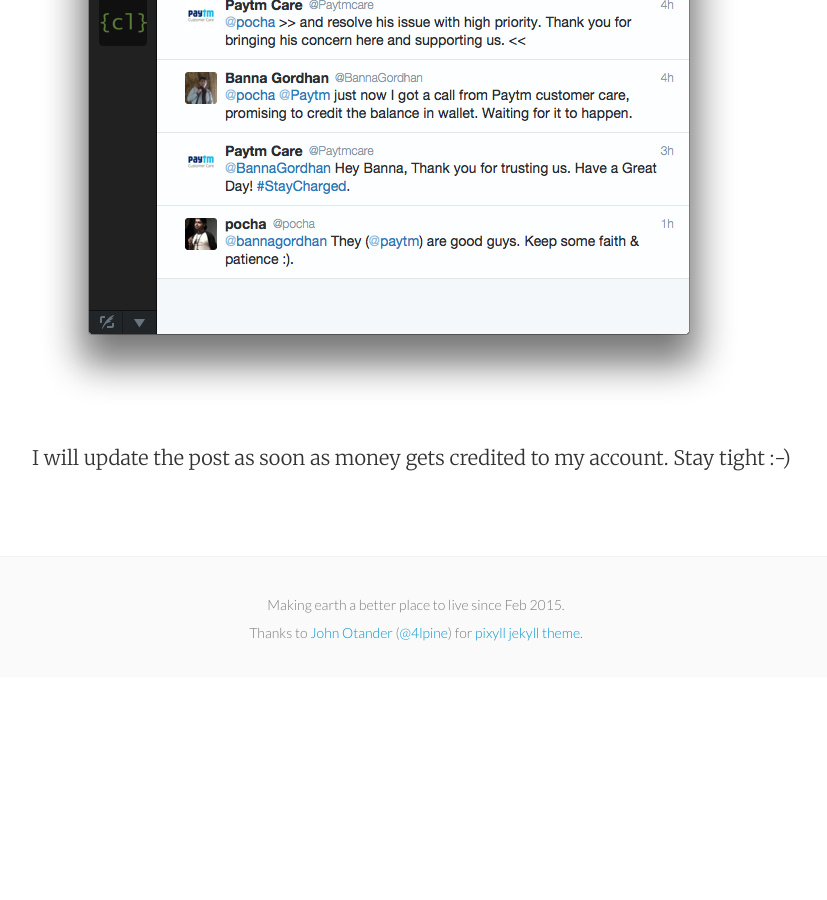
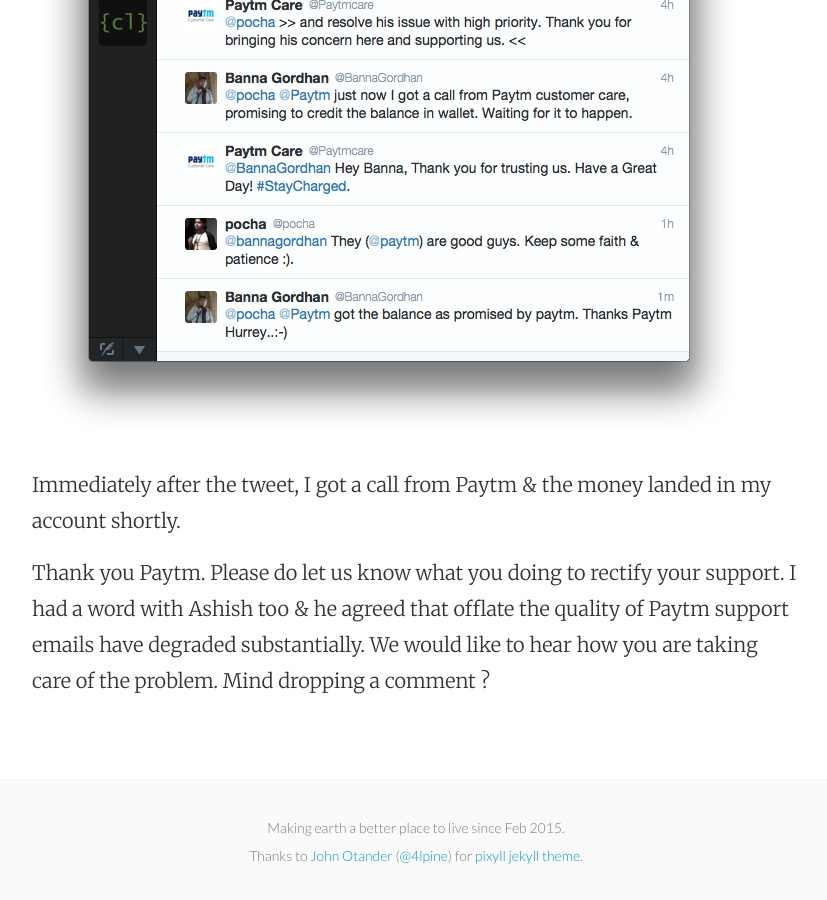
Before and after one commit to shaming-them/shaming-them.github.io, a Jekyll site: the page built from _posts/2015-04-12-paytm-gordhan-screwup.md, in a window 1280 px wide and 900 px high, scrolled down 4519 px. Shown: the whole window, without its empty margins (224-1051 px from the left). Built offline with Jekyll 4.4.1, drawn with Linux system fonts in a browser that asks for light colours; nearby versions of some CDN libraries; Markdown is read by kramdown in place of the engine named in the settings; comment, search, counter and statistics services are not loaded; before the commit the page ends 5196 px from its top, so only the background shows below that; some of the changed text lies outside the part shown.

Commit message:
paytm gordhan resolution done

```diff
--- a/_posts/2015-04-12-paytm-gordhan-screwup.md
+++ b/_posts/2015-04-12-paytm-gordhan-screwup.md
@@ -37,10 +37,12 @@
 
 <p id="update-1">---------</p>
 
-### Paytm commits to resolution
+### Paytm resolves my issue
 
 While my friend Ashish & I both tweeted to Paytm, it took them sometime to notice us. Only when Ashish tweeted to them again today, we heard back from Paytm
 
 ![Paytm Resolution Twitter Screenshot](/images/paytm-gordhan-resolution.png)
 
-I will update the post as soon as money gets credited to my account. Stay tight :-)
+Immediately after the tweet, I got a call from Paytm & the money landed in my account shortly.
+
+Thank you Paytm. Please do let us know what you doing to rectify your support. I had a word with Ashish too & he agreed that offlate the quality of Paytm support emails have degraded substantially. We would like to hear how you are taking care of the problem. Mind dropping a comment ?
```
Also changed, not shown: images/paytm-gordhan-resolution.png.
